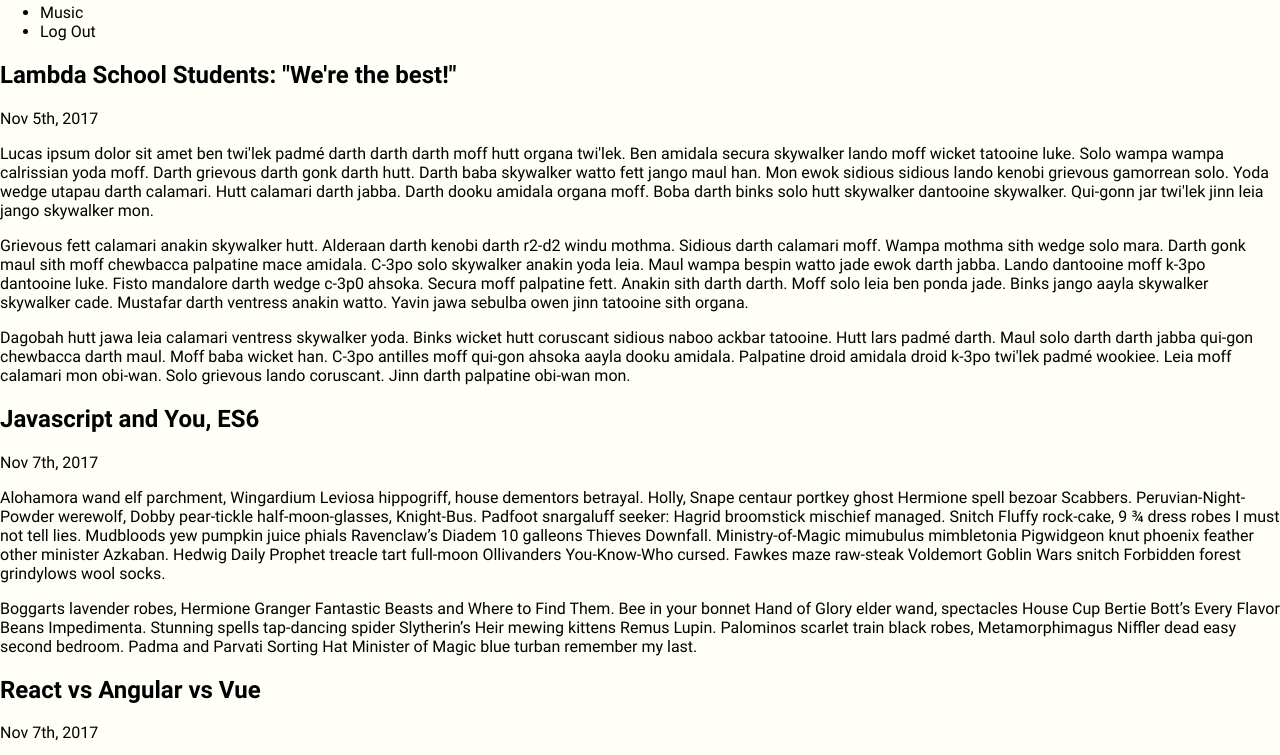
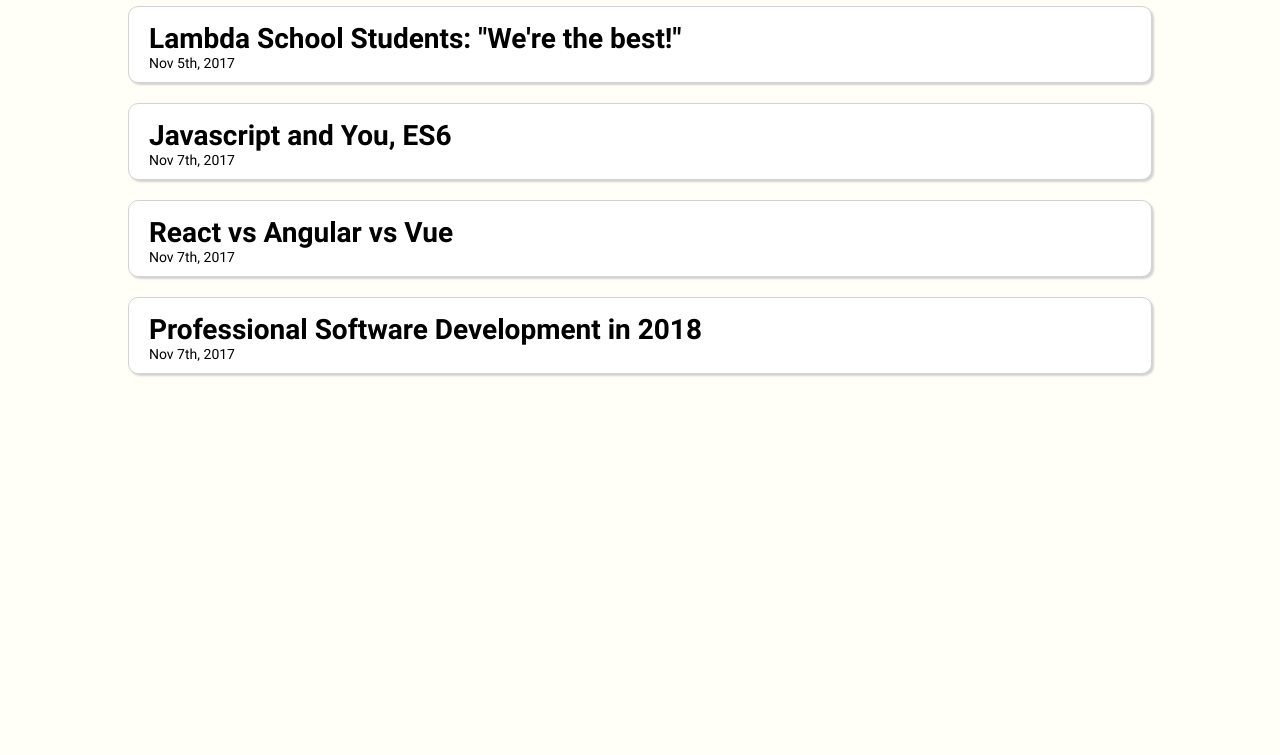
Before and after one commit to lambda-andrew/Components-I, a plain HTML site: page index.html in a window 1280 px wide. Shown: the part 89-844 px from the top of the page. After the commit the page ends 800 px from the top, so only its background shows below. Drawn offline with Linux system fonts and the light colour scheme.

Commit message:
imported less files into index.less

```diff
--- a/LESS/index.less
+++ b/LESS/index.less
@@ -4,6 +4,8 @@
 /* Below this line is where you will start your work */
 /* It is important to note, you will not be writing any CSS in this file*/
 @import '../Header/Header.less';
+@import '../Menu/Menu.less';
+@import '../Article/Article.less';
 
 html, body {
   margin: 0;
```
Also changed, not shown: CSS/index.css, package-lock.json (added).
